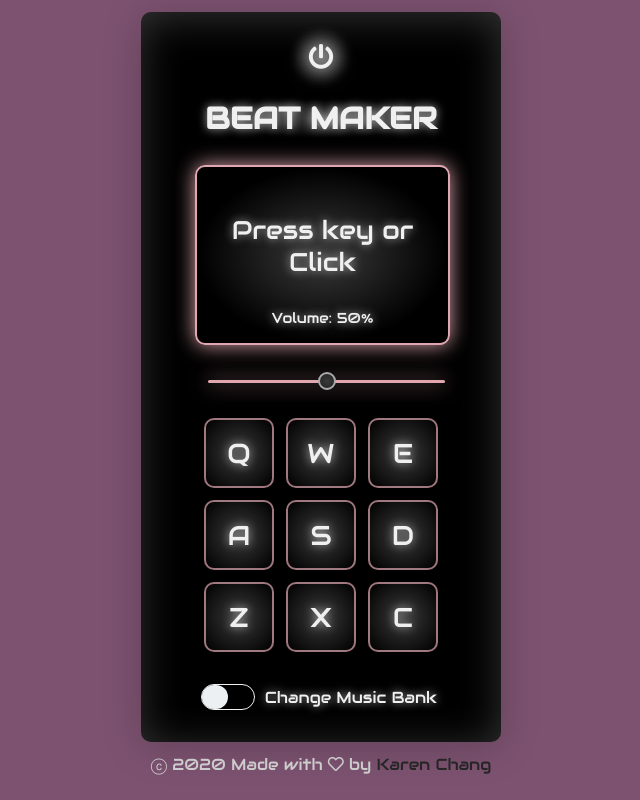
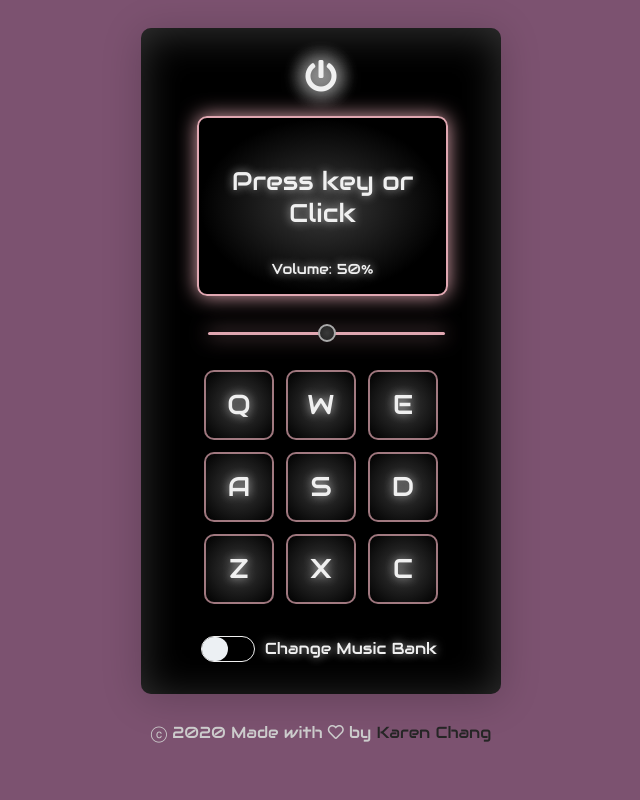
Before and after one commit to karen-developer/react-drum-machine, a React (Create React App) app: page / in a window 1280 px wide. Shown: the whole page, without its empty margins (319-959 px from the left). Built offline with nearby package versions, Linux system fonts and the light colour scheme.

Commit message:
update css

```diff
--- a/src/App.css
+++ b/src/App.css
@@ -72,14 +72,6 @@ body {
   justify-content: center;
   margin: auto;
 }
-.App .dashboard-container .control-container h1 {
-  margin: 0;
-  padding: 0;
-  margin: 1.7rem;
-  text-transform: uppercase;
-  font-size: 1.9rem;
-  background: radial-gradient(ellipse at center, #3a3a3a 0%, #000000 70%);
-}
 .App .dashboard-container .control-container .screen-wrapper {
   height: 180px;
   display: flex;
@@ -89,7 +81,7 @@ body {
   border: 2px solid #E0A7B1;
   border-radius: 10px;
   background: radial-gradient(ellipse at center, #3a3a3a 0%, #000000 70%);
-  margin: 0 1.2rem 0 1.4rem;
+  margin: 0 1.3rem 0 1.5rem;
 }
 .App .dashboard-container .control-container .screen-wrapper .screen,
 .App .dashboard-container .control-container .screen-wrapper .volume {
@@ -182,7 +174,8 @@ body {
 .fa-power-off {
   padding: 0;
   text-shadow: 2px 2px 20px #aaa, -2px -2px 20px #aaa, -2px 2px 20px #aaa, 2px -2px 20px #aaa;
-  font-size: 25px;
+  font-size: 32px;
+  margin-bottom: 1.5rem;
 }
 
 #power:checked + .powerLabel .fa-power-off {
--- a/src/App.js
+++ b/src/App.js
@@ -306,7 +306,6 @@ class App extends React.Component {
               </label>
             </div>
 
-            <h1>Beat maker</h1>
             <div className="screen-wrapper" style={this.getBorderStyle()}>
               <div className="screen">{this.state.display}</div>
               <div className="volume">
--- a/src/App.scss
+++ b/src/App.scss
@@ -85,15 +85,6 @@ body {
       justify-content: center;
       margin: auto;
 
-      h1 {
-        margin: 0;
-        padding: 0;
-        margin: 1.7rem;
-        text-transform: uppercase;
-        font-size: 1.9rem;
-        background: $bg-light;
-      }
-
       .screen-wrapper {
         height: 180px;
         display: flex;
@@ -103,7 +94,7 @@ body {
         border: 2px solid $light-color;
         border-radius: 10px;
         background: $bg-light;
-        margin: 0 1.2rem 0 1.4rem;
+        margin: 0 1.3rem 0 1.5rem;
 
         .screen,
         .volume {
@@ -212,7 +203,8 @@ body {
 .fa-power-off {
   padding: 0;
   text-shadow: $icon-light;
-  font-size: 25px;
+  font-size: 32px;
+  margin-bottom: 1.5rem;
 }
 
 #power:checked + .powerLabel .fa-power-off {
```
Also changed, not shown: 1 other file (tests, documents, lock files or other folders).
